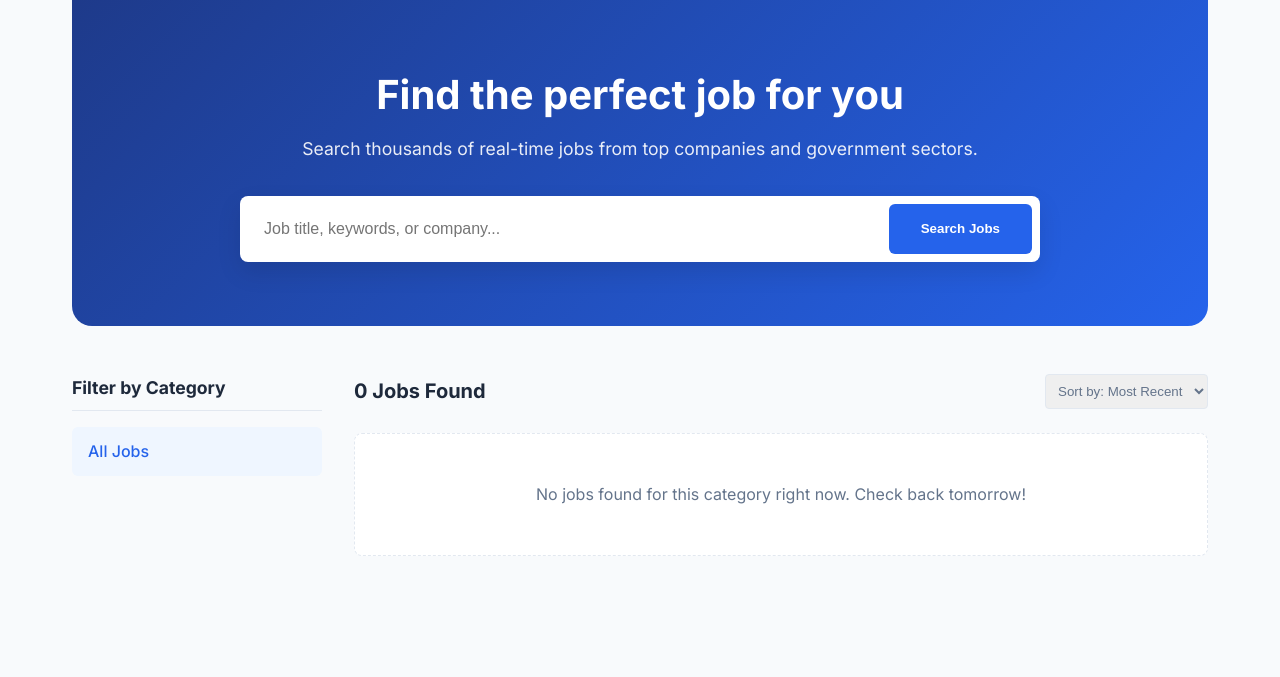
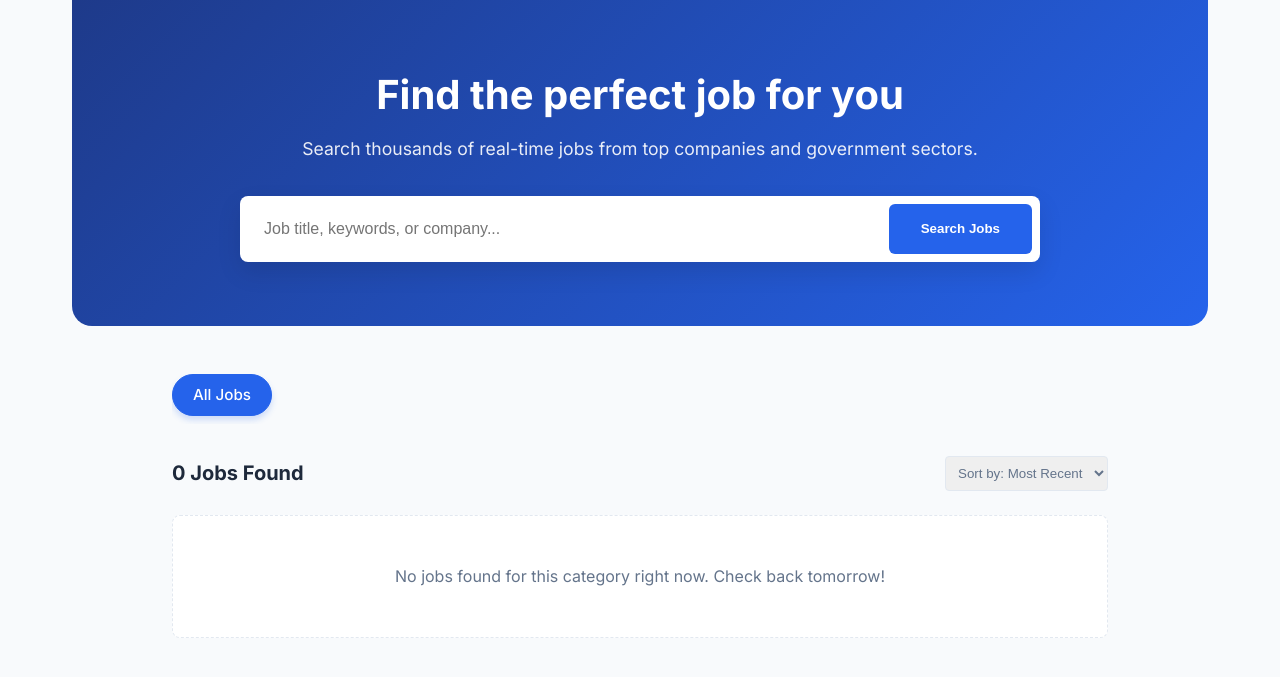
Before and after one commit to PavanKumarKillana/NexusJobs, a Django app: page / in a window 1280 px wide. Shown: the part 72-749 px from the top of the page. Run offline with Django 5.2, Linux system fonts and the light colour scheme; data that the repository does not hold is empty.

Commit message:
Redesign categories as horizontal pills for a clean authentic layout and seed more categories

```diff
--- a/static/css/style.css
+++ b/static/css/style.css
@@ -140,46 +140,59 @@ header {
     text-decoration: underline;
 }
 
-/* Job Board Layout */
-.job-board-container {
-    display: flex;
-    gap: 2rem;
-    margin-bottom: 4rem;
+/* Category Pills Layout */
+.category-pills-container {
+    max-width: 1000px;
+    margin: 0 auto 2rem auto;
+    padding: 0 2rem;
 }
 
-.sidebar-filters {
-    width: 250px;
-    flex-shrink: 0;
+.pills-scroll {
+    display: flex;
+    gap: 0.75rem;
+    overflow-x: auto;
+    padding-bottom: 0.5rem;
+    scrollbar-width: none; /* Firefox */
 }
 
-.sidebar-filters h3 {
-    font-size: 1.1rem;
-    margin-bottom: 1rem;
-    padding-bottom: 0.5rem;
-    border-bottom: 1px solid var(--border-color);
+.pills-scroll::-webkit-scrollbar {
+    display: none; /* Chrome/Safari */
 }
 
-.filter-list {
-    list-style: none;
+.category-pill {
+    padding: 0.5rem 1.25rem;
+    background: white;
+    border: 1px solid var(--border-color);
+    border-radius: 9999px;
+    color: var(--text-muted);
+    font-weight: 500;
+    font-size: 0.95rem;
+    white-space: nowrap;
+    transition: all 0.2s ease;
+    box-shadow: 0 1px 2px rgba(0,0,0,0.02);
 }
 
-.filter-list a {
-    display: block;
-    padding: 0.75rem 1rem;
-    border-radius: 6px;
-    color: var(--text-muted);
-    font-weight: 500;
-    margin-bottom: 0.25rem;
-    transition: all 0.2s;
+.category-pill:hover {
+    border-color: var(--primary-color);
+    color: var(--primary-color);
+    transform: translateY(-1px);
 }
 
-.filter-list a:hover, .filter-list a.active {
-    background: #eff6ff;
-    color: var(--primary-color);
+.category-pill.active {
+    background: var(--primary-color);
+    color: white;
+    border-color: var(--primary-color);
+    box-shadow: 0 4px 6px rgba(37, 99, 235, 0.2);
+}
+
+.job-board-container {
+    max-width: 1000px;
+    margin: 0 auto 4rem auto;
+    padding: 0 2rem;
 }
 
 .job-list-column {
-    flex: 1;
+    width: 100%;
 }
 
 .list-header {
--- a/templates/jobs/job_list.html
+++ b/templates/jobs/job_list.html
@@ -27,25 +27,16 @@
     </form>
 </div>
 
+<div class="category-pills-container">
+    <div class="pills-scroll">
+        <a href="{% url 'jobs:list' %}" class="category-pill {% if not selected_category %}active{% endif %}">All Jobs</a>
+        {% for category in categories %}
+        <a href="{% url 'jobs:list' %}?category={{ category.slug }}" class="category-pill {% if selected_category == category.slug %}active{% endif %}">{{ category.name }}</a>
+        {% endfor %}
+    </div>
+</div>
+
 <div class="job-board-container">
-    <aside class="sidebar-filters">
-        <h3>Filter by Category</h3>
-        <ul class="filter-list">
-            <li>
-                <a href="{% url 'jobs:list' %}" class="{% if not selected_category %}active{% endif %}">
-                    All Jobs
-                </a>
-            </li>
-            {% for category in categories %}
-            <li>
-                <a href="{% url 'jobs:list' %}?category={{ category.slug }}" class="{% if selected_category == category.slug %}active{% endif %}">
-                    {{ category.name }}
-                </a>
-            </li>
-            {% endfor %}
-        </ul>
-    </aside>
-
     <div class="job-list-column">
         <div class="list-header">
             <h2>{{ jobs|length }} Jobs Found</h2>
```
